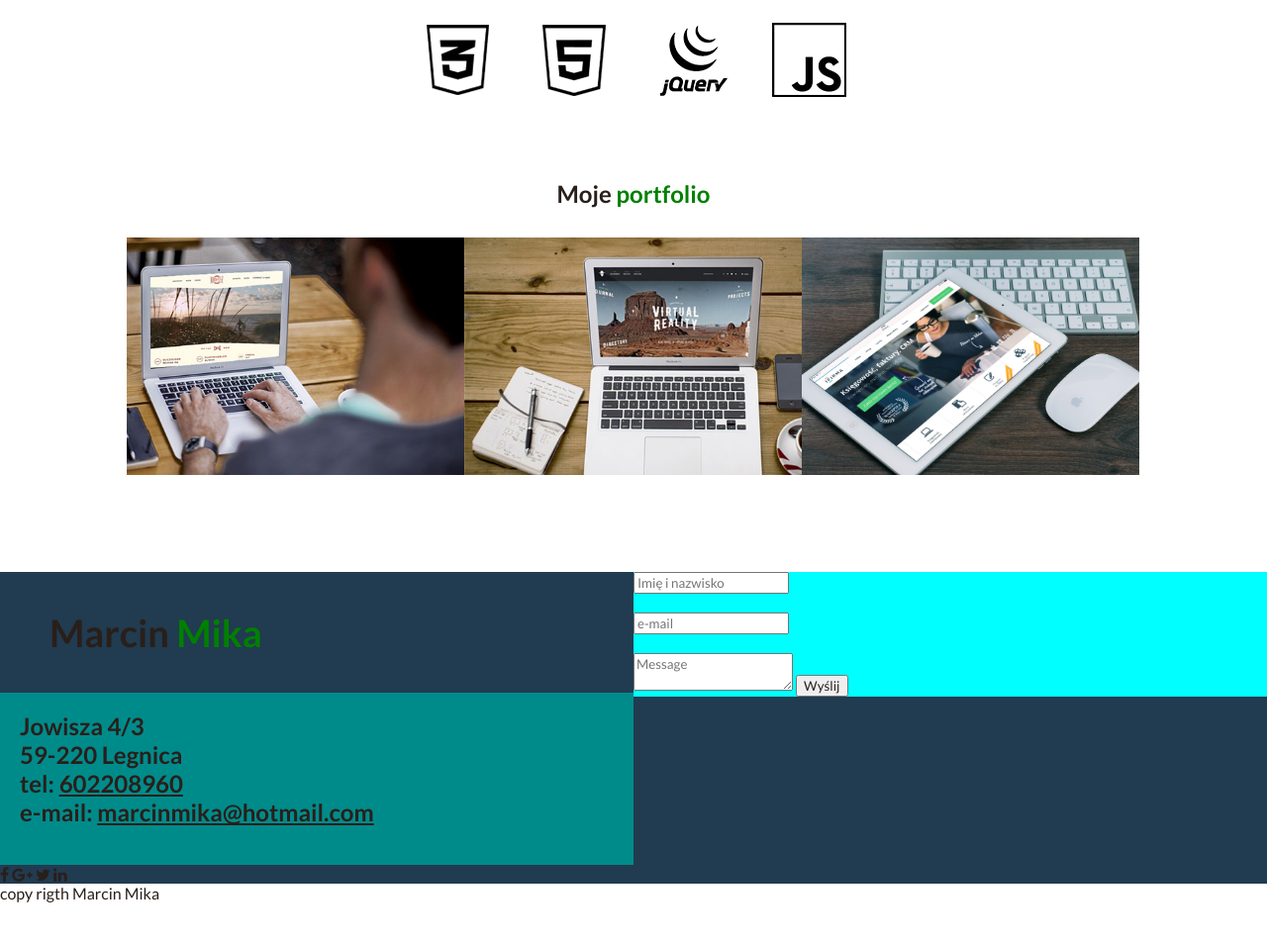
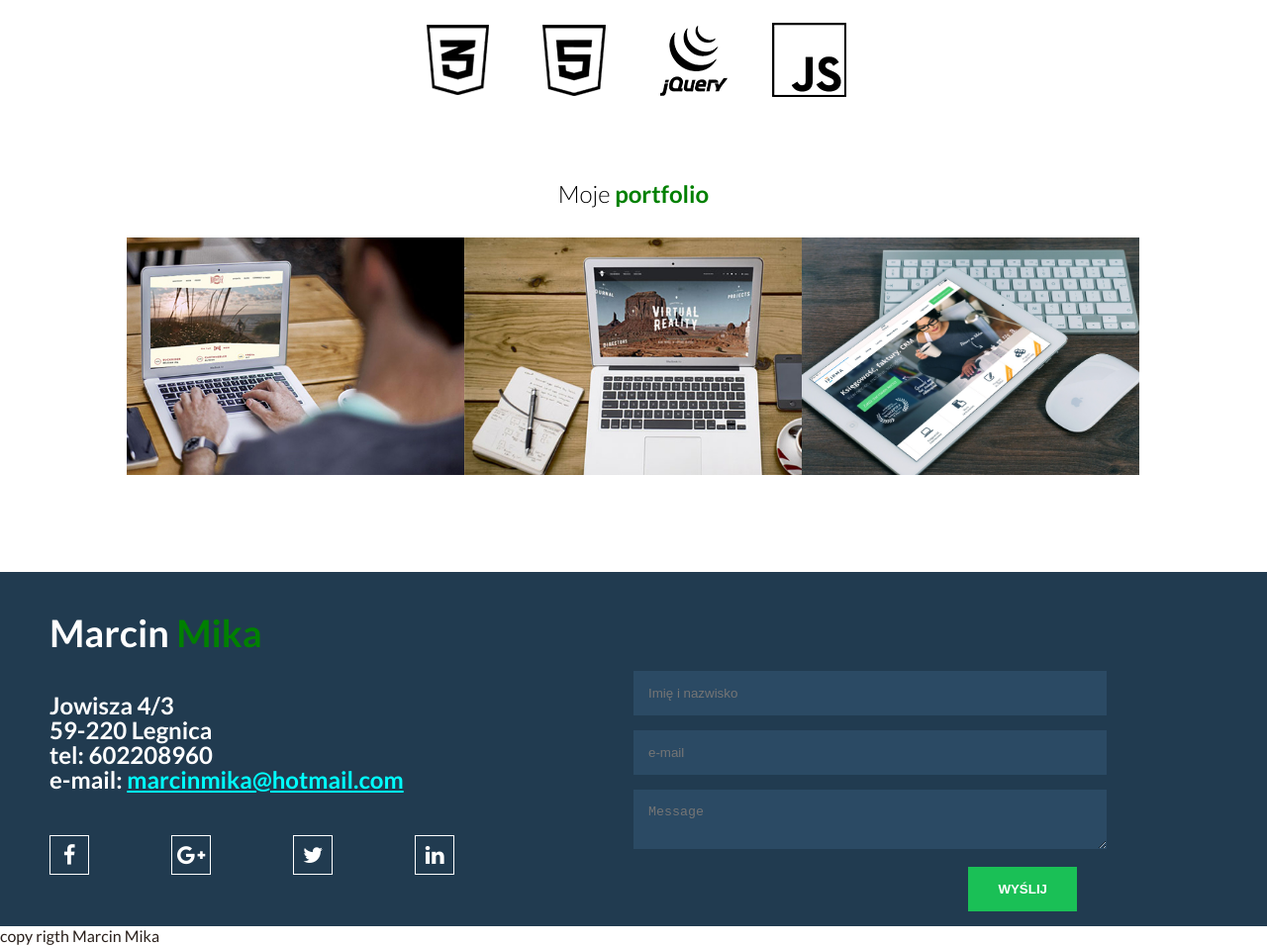
Before and after one commit to marcinmika1/portfolio, a plain HTML site: page index.html in a window 1280 px wide. Shown: the part 1845-2800 px from the top of the page at 99% size. Before the commit the page ends 2757 px from the top, so only its background shows below. Drawn offline with Linux system fonts and the light colour scheme.

Commit message:
dobrze już prawie ok bez responsywnosci

```diff
--- a/css/style.css
+++ b/css/style.css
@@ -1,19 +1,19 @@
-* {
+
+body {
+    margin: 0;
     font-family: 'Lato', sans-serif;
     box-sizing: border-box;
     color: #291f1a;
-}
-
-body {
-    margin: 0;
 }
 
 nav {
     width: 100%;
     position: fixed;
     text-align: right;
-    background-color: white;
+    background-color: rgba(255, 255, 255, 0);;
     z-index: 10;
+
+
 }
 
 nav ul li {
@@ -67,6 +67,7 @@ section#imie h1 span#pod_nazwiskiem {
     font-size: 40px;
     color: white;
     font-weight: 100;
+
 }
 
 
@@ -135,7 +136,7 @@ section#umiejetnosci header {
 }
 
 section#umiejetnosci h1 {
-    font-weight: 300;
+    font-weight: 100;
     display: inline-block;
     margin-top: 30;
 }
@@ -189,14 +190,14 @@ section#portfolio header {
 }
 
 
-/*
 section#portfolio h1{
-
+    font-weight: 100;
+    color:black;
 }
-*/
 
 section#portfolio h1 span {
     color: green;
+    font-weight: 800;
 }
 
 
@@ -240,7 +241,6 @@ section#portfolio div.przyklad1 div {
     opacity: 0;
     overflow: hidden;
     transition: all 0.4s ease-in-out;
-
 }
 
 section#portfolio div.przyklad2 div {
@@ -250,7 +250,6 @@ section#portfolio div.przyklad2 div {
     background-color: rgba(76, 175, 80, 0.3);
     opacity: 0;
     transition: all 0.4s ease-in-out;
-
 }
 
 section#portfolio div.przyklad3 div {
@@ -260,8 +259,9 @@ section#portfolio div.przyklad3 div {
     background-color: rgba(76, 175, 80, 0.3);
     opacity: 0;
     transition: all 0.4s ease-in-out;
+}
 
-}
+
 /*
 section#portfolio div.przyklad3 div.opis3 div{
     border: 2px solid black;
@@ -271,14 +271,13 @@ section#portfolio div.przyklad3 div.opis3 div{
 }
 */
 
-section#portfolio article h3{
+section#portfolio article h3 {
     font-size: 13px;
     margin-left: 5px;
     margin-right: 5px;
     margin-bottom: 5px;
     margin-top: 5px;
     border: 2px solid black;
-
 }
 
 section#portfolio div.przyklad1 div:hover {
@@ -299,40 +298,96 @@ section#portfolio div.przyklad3 div:hover {
 section#kontakt {
     background-color: #213b50;
     overflow: hidden;
-    color: #fff;
+    color: white;
 }
 
-section#kontakt h1{
+section#kontakt h1 {
     margin-left: 50px;
     font-size: 38px;
+    text-align: left;
+    color: white;
 }
 
 section#kontakt h1 span {
     color: green;
-    font-size: 38px;
 }
 
-section#kontakt h2{
-    margin-left: 20px;
-}
-
-section#kontakt article#dane{
-     width: 50%;
+section#kontakt article#dane {
+    width: 50%;
     float: left;
 }
 
-section#kontakt adress#dane{
-    display: inline-block;
-    width: 100%;
+section#kontakt adress#dane-adress {
+    margin: 72px 0;
+    font-style: normal;
     background-color: darkcyan;
-    text-align: left;
+    line-height: 25px;
 }
 
+section#kontakt adress#dane-adress h2{
+    margin-left: 50px;
+}
+section#kontakt adress#dane-adress a {
+    color: aqua;
+}
 
+section#kontakt article#dane div.social-media-icons a {
+    display: inline-block;
+    color: white;
+    border: 1px solid white;
+    height: 38px;
+    width: 38px;
+    line-height: 38px;
+    margin-right: 30px;
+    margin-left: 50px;
+    font-size: 22px;
+    text-align: center;
+}
+section#kontakt article#dane  div.social-media-icons a:hover {
+    color: #1ac085;
+    border: 1px solid #1ac085;
+}
 
-section#kontakt article#formulaz{
-    display: inline-block;
+section#kontakt article#formulaz {
     width: 50%;
-    background-color: aqua;
+    margin-top: 100px;
+    float: left;
+}
 
+section#kontakt article#formulaz form{
+    width: 70%;
+    float: left;
 }
+
+section#kontakt article#formulaz form input,
+section#kontakt article#formulaz form textarea {
+    width: 100%;
+    padding: 15px;
+    margin-bottom: 15px;
+    background-color: #2b4a64;
+    border: #2b4a64;
+    color: #fff;
+}
+
+section#kontakt article#formulaz form input:focus,
+section#kontakt article#formulaz form textarea:focus{
+     background-color: #426684;
+}
+
+section#kontakt article#formulaz form input[type="submit"]{
+        background-color: #1ac056;;
+    color: #fff;
+    width: auto;
+    text-transform: uppercase;
+    font-weight: 600;
+    padding: 15px 30px;
+    float: right;
+    border: 1px #1ac056;
+    margin-right: 0;
+}
+
+section#kontakt article#formulaz form input[type="submit"]:hover{
+    background-color: #fff;
+    color: #1ac056;
+    cursor: pointer;
+}
--- a/index.html
+++ b/index.html
@@ -138,11 +138,12 @@
 
         <article id="dane">
 
+
             <h1>Marcin <span>Mika</span></h1>
 
-            <adress id="dane">
+            <adress id="dane-adress">
 
-                <h2>Jowisza 4/3 <br> 59-220 Legnica <br> tel: <a href="tel:602208960">602208960</a> <br> e-mail: <a href="mailto:marcinmika@hotmail.com">marcinmika@hotmail.com</a></h2> <br>
+                <h2>Jowisza 4/3 <br> 59-220 Legnica <br> tel: 602208960 <br> e-mail: <a href="mailto:marcinmika@hotmail.com">marcinmika@hotmail.com</a></h2> <br>
             </adress>
             <div class="social-media-icons">
                 <a href="#"><i class="fa fa-facebook" aria-hidden="true"></i></a>
@@ -153,10 +154,10 @@
         </article>
         <article id="formulaz">
             <form action="https://formspree.io/marcinmika@hotmail.com" method="POST">
-                <input type="text" placeholder="Imię i nazwisko"><br><br>
-                <input type="email" placeholder="e-mail"><br><br>
+                <input type="text" placeholder="Imię i nazwisko">
+                <input type="email" placeholder="e-mail">
                 <textarea name="message" maxlength="200" placeholder="Message"></textarea>
-                <button type="submit">Wyślij</button>
+                <input type="submit" value="Wyślij" />
             </form>
         </article>
     </section>
```
